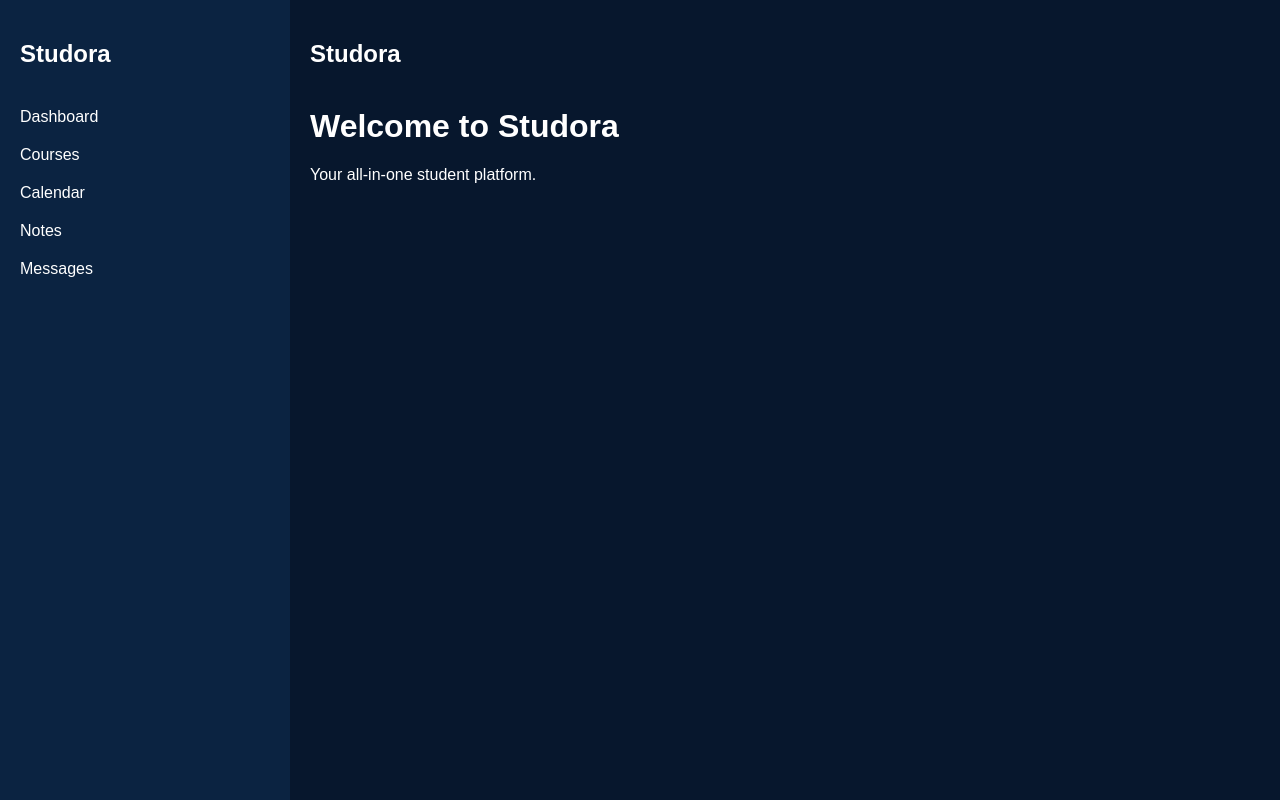
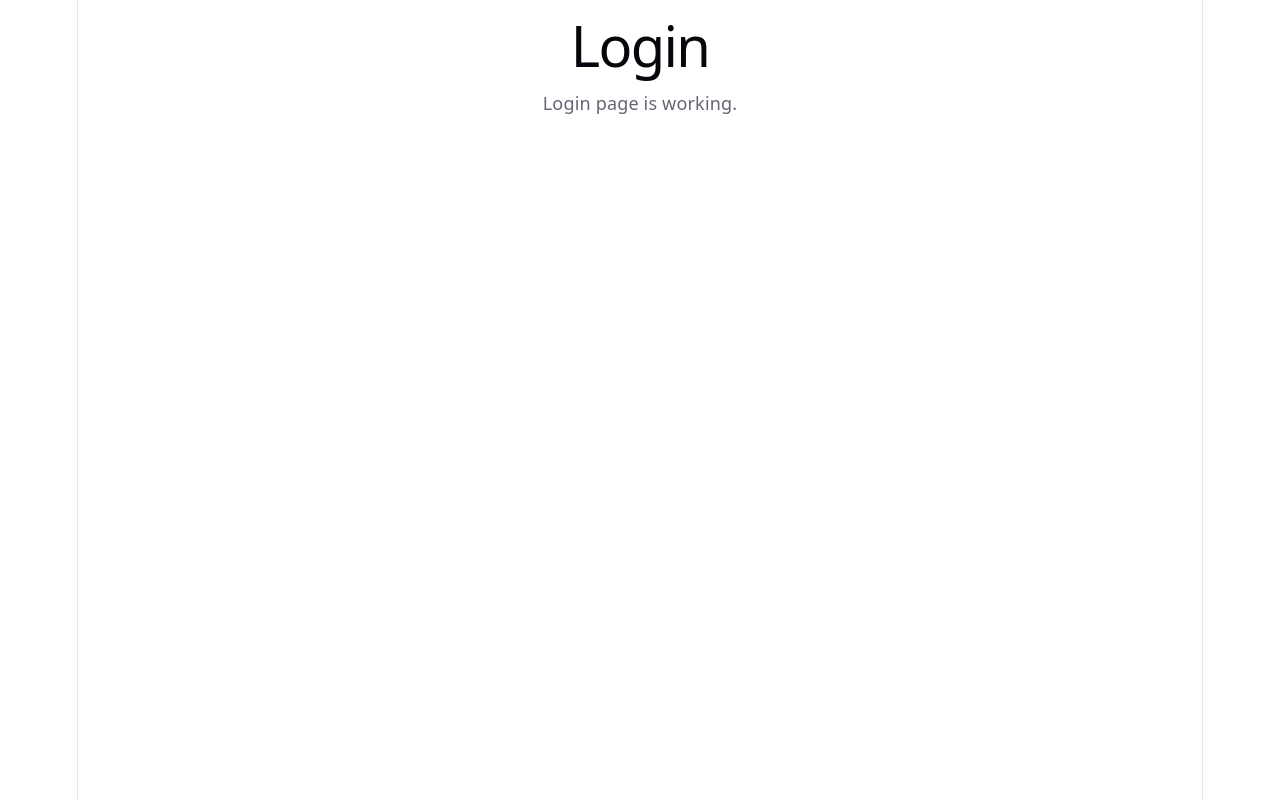
Before and after one commit to MohammedKawaf/Studora, a React (Vite) app in the folder client/: page /login in a window 1280 px wide. Built offline with nearby package versions, Linux system fonts and the light colour scheme.

Commit message:
feat: setup frontend routing and auth pages

```diff
--- a/client/package.json
+++ b/client/package.json
@@ -10,8 +10,10 @@
     "preview": "vite preview"
   },
   "dependencies": {
+    "axios": "^1.16.0",
     "react": "^19.2.5",
-    "react-dom": "^19.2.5"
+    "react-dom": "^19.2.5",
+    "react-router-dom": "^7.15.0"
   },
   "devDependencies": {
     "@eslint/js": "^10.0.1",
--- a/client/src/App.jsx
+++ b/client/src/App.jsx
@@ -1,8 +1,18 @@
-import "./App.css";
-import MainLayout from "./layouts/MainLayout";
+import { Routes, Route } from "react-router-dom";
+
+import Login from "./pages/Login";
+import Register from "./pages/Register";
 
 function App() {
-  return <MainLayout />;
+  return (
+    <Routes>
+      <Route path="/" element={<h1>Studora Dashboard</h1>} />
+
+      <Route path="/login" element={<Login />} />
+
+      <Route path="/register" element={<Register />} />
+    </Routes>
+  );
 }
 
 export default App;
--- a/client/src/main.jsx
+++ b/client/src/main.jsx
@@ -1,9 +1,14 @@
-import React from "react";
-import ReactDOM from "react-dom/client";
-import App from "./App";
+import { StrictMode } from "react";
+import { createRoot } from "react-dom/client";
+import { BrowserRouter } from "react-router-dom";
 
-ReactDOM.createRoot(document.getElementById("root")).render(
-  <React.StrictMode>
-    <App />
-  </React.StrictMode>
+import "./index.css";
+import App from "./App.jsx";
+
+createRoot(document.getElementById("root")).render(
+  <StrictMode>
+    <BrowserRouter>
+      <App />
+    </BrowserRouter>
+  </StrictMode>
 );
--- /dev/null
+++ b/client/src/pages/Login.jsx
@@ -0,0 +1,10 @@
+function Login() {
+  return (
+    <div>
+      <h1>Login</h1>
+      <p>Login page is working.</p>
+    </div>
+  );
+}
+
+export default Login;
--- /dev/null
+++ b/client/src/pages/Register.jsx
@@ -0,0 +1,10 @@
+function Register() {
+  return (
+    <div>
+      <h1>Register</h1>
+      <p>Register page is working.</p>
+    </div>
+  );
+}
+
+export default Register;
```
Also changed, not shown: client/src/services/api.js (added), 1 other file (tests, documents, lock files or other folders).
